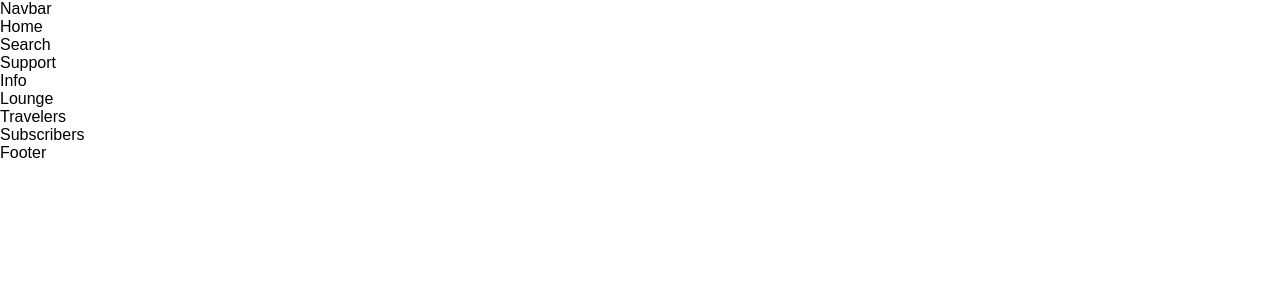
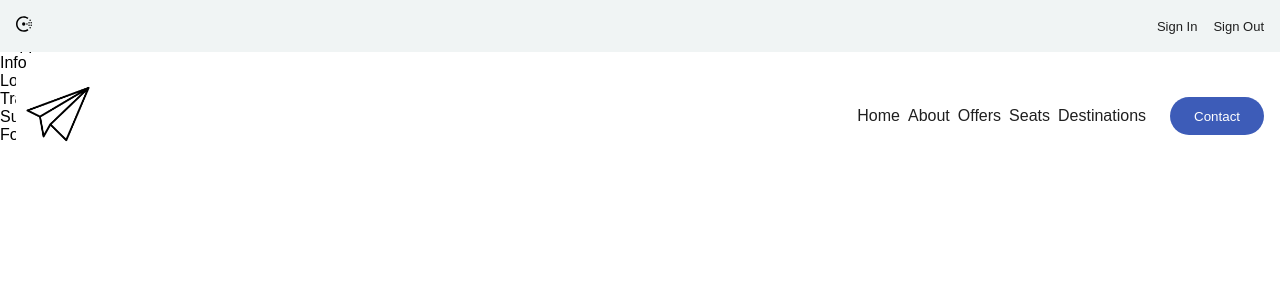
Before and after one commit to Moamin-AbuEwaida/flight-booking-platform, a React (Create React App) app: page / in a window 1280 px wide. Shown: the top 300 px of the page. Built offline with nearby package versions, Linux system fonts and the light colour scheme.

Commit message:
navbar component

```diff
--- a/package.json
+++ b/package.json
@@ -10,6 +10,7 @@
     "postcss-scss": "^4.0.6",
     "react": "^18.2.0",
     "react-dom": "^18.2.0",
+    "react-icons": "^4.9.0",
     "react-scripts": "5.0.1",
     "sass": "^1.62.1",
     "web-vitals": "^2.1.4"
--- a/src/components/navbar/Navbar.jsx
+++ b/src/components/navbar/Navbar.jsx
@@ -1,9 +1,69 @@
-import React from "react";
+import React, { useState } from "react";
+import { SiConsul } from "react-icons/si";
+import { BsPhoneVibrate } from "react-icons/bs";
+import { AiOutlineGlobal } from "react-icons/ai";
+import { CgMenuGridO } from "react-icons/cg";
+import Logo from "../../assets/paper-plane-icon.jpeg";
 
 const Navbar = () => {
+  const [active, setActive] = useState("navBarMenu");
+
+  const showNavBar = () => {
+    setActive("navBarMenu showNavBar");
+  };
+
+  const removeNavBar = () => {
+    setActive("navBarMenu");
+  };
+
   return (
-    <div>
-      <div>Navbar</div>
+    <div className="navBar flex">
+      <div className="navBarOne flex">
+        <div>
+          <SiConsul />
+        </div>
+        <div className="none flex">
+          <li className="flex">
+            <BsPhoneVibrate className="icon" /> Support
+          </li>
+          <li className="flex">
+            <AiOutlineGlobal className="icon" /> Languages
+          </li>
+        </div>
+        <div className="atb flex">
+          <span>Sign In</span>
+          <span>Sign Out</span>
+        </div>
+      </div>
+      <div className="navBarTwo">
+        <div className="logoDiv">
+          <img src={Logo} alt="logo" className="logo" />
+        </div>
+        <div className={active} onClick={removeNavBar}>
+          <ul className="menu flex">
+            <li className="listItem" onClick={removeNavBar}>
+              Home
+            </li>
+            <li className="listItem" onClick={removeNavBar}>
+              About
+            </li>
+            <li className="listItem" onClick={removeNavBar}>
+              Offers
+            </li>
+            <li className="listItem" onClick={removeNavBar}>
+              Seats
+            </li>
+            <li className="listItem" onClick={removeNavBar}>
+              Destinations
+            </li>
+          </ul>
+          <button className="btn flex btnOne">Contact</button>
+        </div>
+        <button className="btn flex btnTwo">Contact</button>
+        <div className="toggleIcon" onClick={showNavBar}>
+          <CgMenuGridO className="icon" />
+        </div>
+      </div>
     </div>
   );
 };
--- a/src/main.scss
+++ b/src/main.scss
@@ -24,7 +24,7 @@
     rgba(0, 0, 0, 0.05) 0px 4px 6px -2px;
   --transition: 0.4s ease-in-out;
 }
-
+// global styling
 body {
   background: var(--whiteColor);
 }
@@ -52,10 +52,6 @@ li {
   cursor: pointer;
 }
 
-.none {
-  display: none;
-}
-
 .flex {
   display: flex;
   align-items: center;
@@ -64,6 +60,10 @@ li {
 .grid {
   display: grid;
   align-items: center;
+}
+
+.none {
+  display: none;
 }
 
 .btn {
@@ -111,3 +111,128 @@ h2 {
   padding: 1rem;
   color: var(--blackColor);
 }
+
+// navbar styling
+.navBar {
+  position: fixed;
+  flex-direction: column;
+  width: 100%;
+  z-index: 1000;
+  .navBarOne,
+  .navBarTwo {
+    justify-content: space-between;
+    padding: 1rem;
+    width: 100%;
+  }
+  .navBarOne {
+    background: var(--SecondaryColor);
+    .icon:hover {
+      color: var(--PrimaryColor);
+    }
+    .atb {
+      gap: 1rem;
+      span {
+        color: var(--blackColor);
+        font-size: 13px;
+        &:hover {
+          color: var(--PrimaryColor);
+          font-weight: 700;
+        }
+      }
+    }
+  }
+  .navBarTwo {
+    display: flex;
+
+    align-items: center;
+    justify-content: space-between;
+    top: 3rem;
+    padding: 1.5em 1rem;
+    position: fixed;
+    transition: 0.3s ease-in-out;
+    .navBarMenu {
+      display: flex;
+      gap: 1.5rem;
+    }
+    .menu {
+      gap: 0.5rem;
+      text-align: center;
+      justify-content: center;
+      .listItem {
+        padding: 0.5rem 0;
+        cursor: pointer;
+        color: var(--blackColor);
+        &:hover {
+          color: var(--PrimaryColor);
+          font-weight: 700;
+        }
+      }
+    }
+    .toggleIcon {
+      display: none;
+    }
+    .btnTwo {
+      display: none;
+    }
+    .logoDiv {
+      .logo {
+        width: 10%;
+      }
+    }
+    @media screen and (max-width: 768px) {
+      .navBarMenu {
+        position: absolute;
+        display: block;
+        margin-top: 2rem;
+        background: var(--SecondaryColor);
+        padding: 1.5rem;
+        border-radius: 10px;
+        top: 5rem;
+        right: -50%;
+        width: 80%;
+        transform: translateX(50%);
+        z-index: 2000;
+        box-shadow: rgba(0, 0, 0, 0.1) 0px 10px 15px -3px,
+          rgba(0, 0, 0, 0.05) 0px 4px 6px -2px;
+        border: 3px solid var(--whiteColor);
+        transition: 0.4s ease-in-out;
+        .menu {
+          flex-direction: column;
+          gap: 0.5rem;
+          text-align: center;
+          .listItem {
+            padding: 0.5rem 0;
+            cursor: pointer;
+            color: var(--blackColor);
+            &:hover {
+              color: var(--PrimaryColor);
+              font-weight: 700;
+            }
+          }
+        }
+        .btnOne {
+          display: block;
+          justify-content: center;
+          margin: auto;
+          margin-top: 1rem;
+        }
+      }
+      .btnTwo {
+        display: none;
+      }
+      .toggleIcon {
+        display: block;
+      }
+    }
+    .toggleIcon {
+      .icon {
+        font-size: 30px;
+        color: var(--blackColor);
+      }
+    }
+    .showNavBar {
+      right: 50%;
+      transition: 0.5s ease-in-out;
+    }
+  }
+}
```
Also changed, not shown: src/assets/paper-plane-icon.jpeg (added), 1 other file (tests, documents, lock files or other folders).
